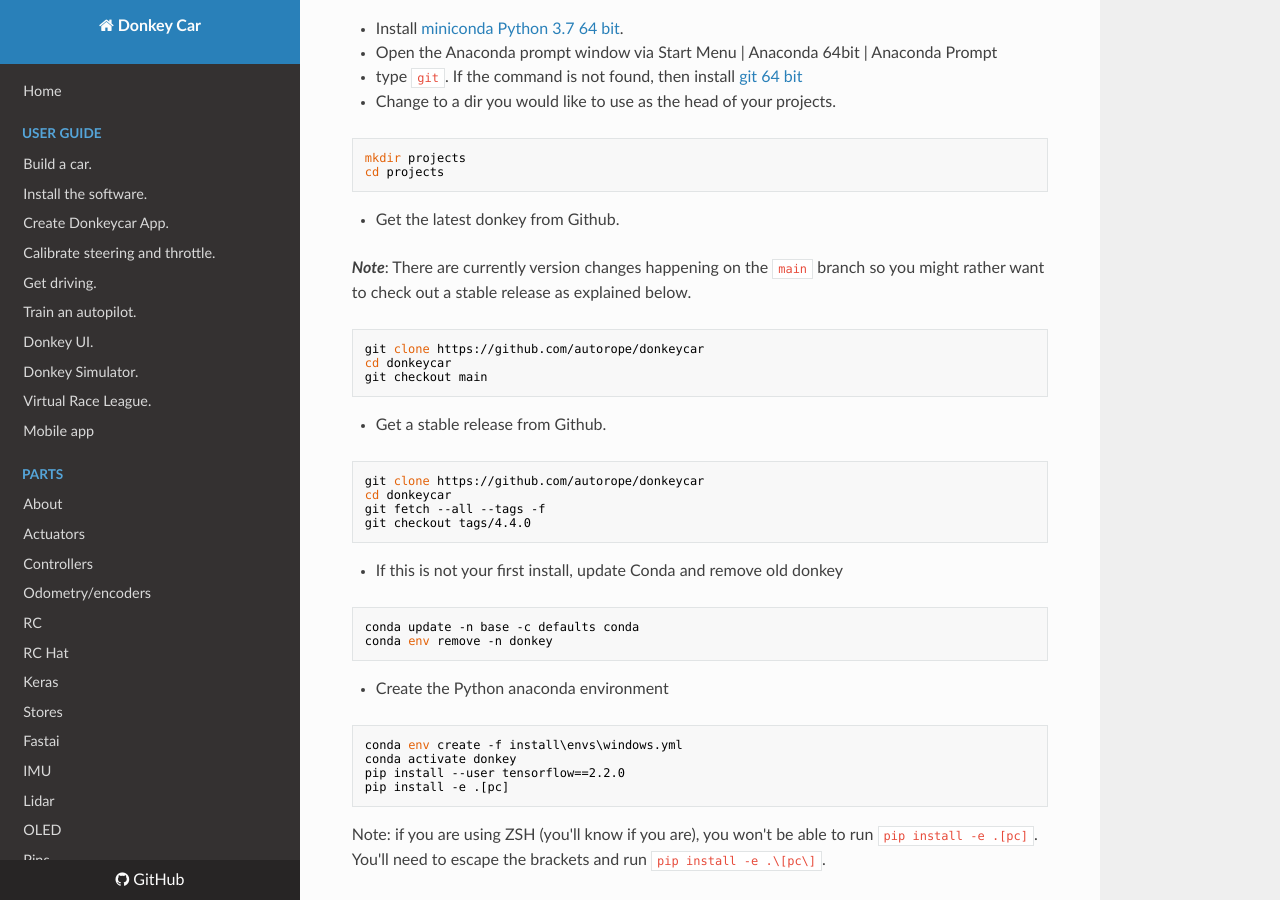
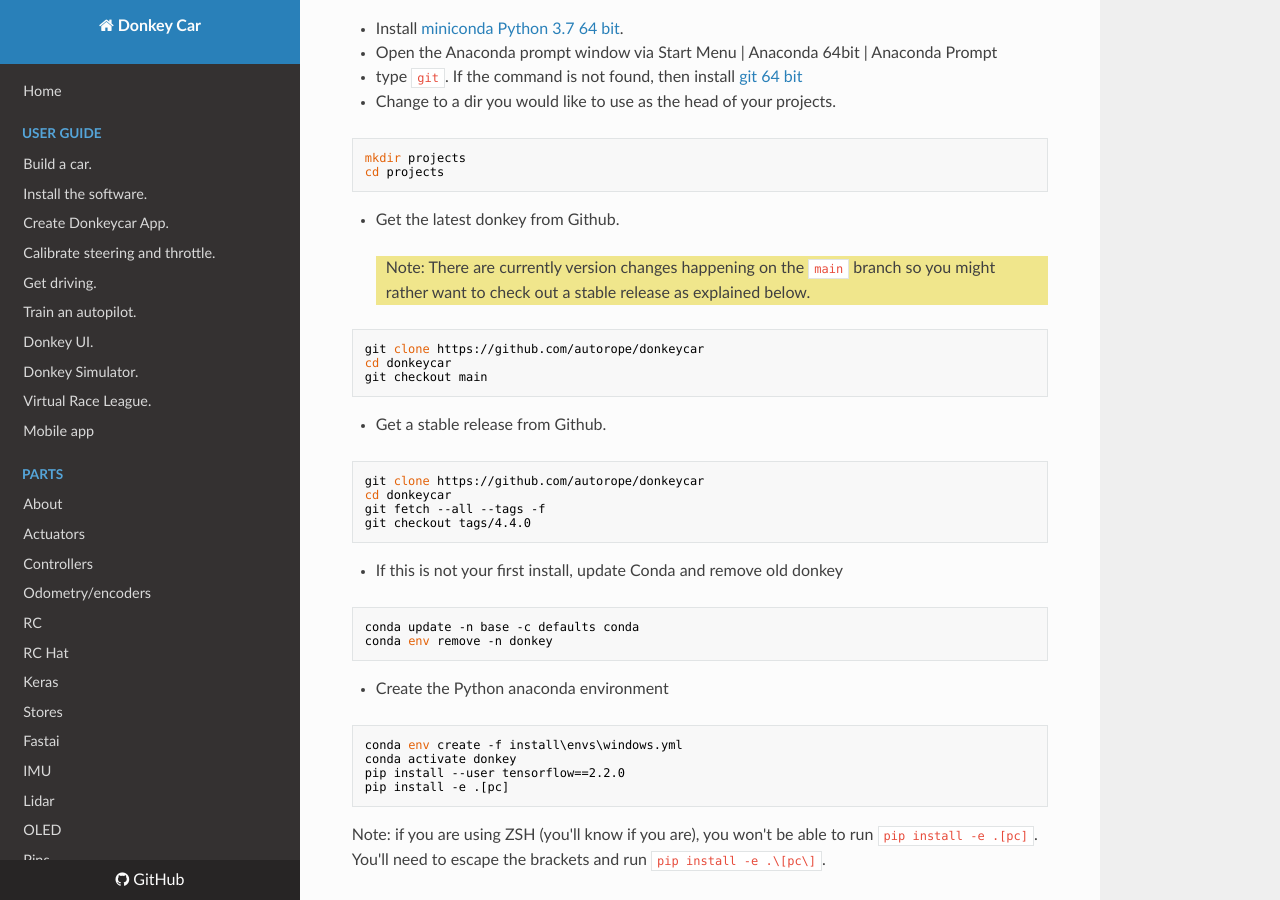
Before and after one commit to autorope/donkeydocs, an MkDocs documentation site: the page built from docs/guide/host_pc/setup_windows.md, in a window 1280 px wide and 900 px high, scrolled down 489 px. Built offline with MkDocs 1.6.1, drawn with Linux system fonts in a browser that asks for light colours; nearby versions of some CDN libraries.

````diff
--- a/docs/guide/host_pc/setup_windows.md
+++ b/docs/guide/host_pc/setup_windows.md
@@ -27,7 +27,7 @@ cd projects
 
 * Get the latest donkey from Github.
 
-**_Note_**: There are currently version changes happening on the `main` branch so you might rather want to check out a stable release as explained below.
+> Note: There are currently version changes happening on the `main` branch so you might rather want to check out a stable release as explained below.
 
 ```bash
 git clone https://github.com/autorope/donkeycar
````
